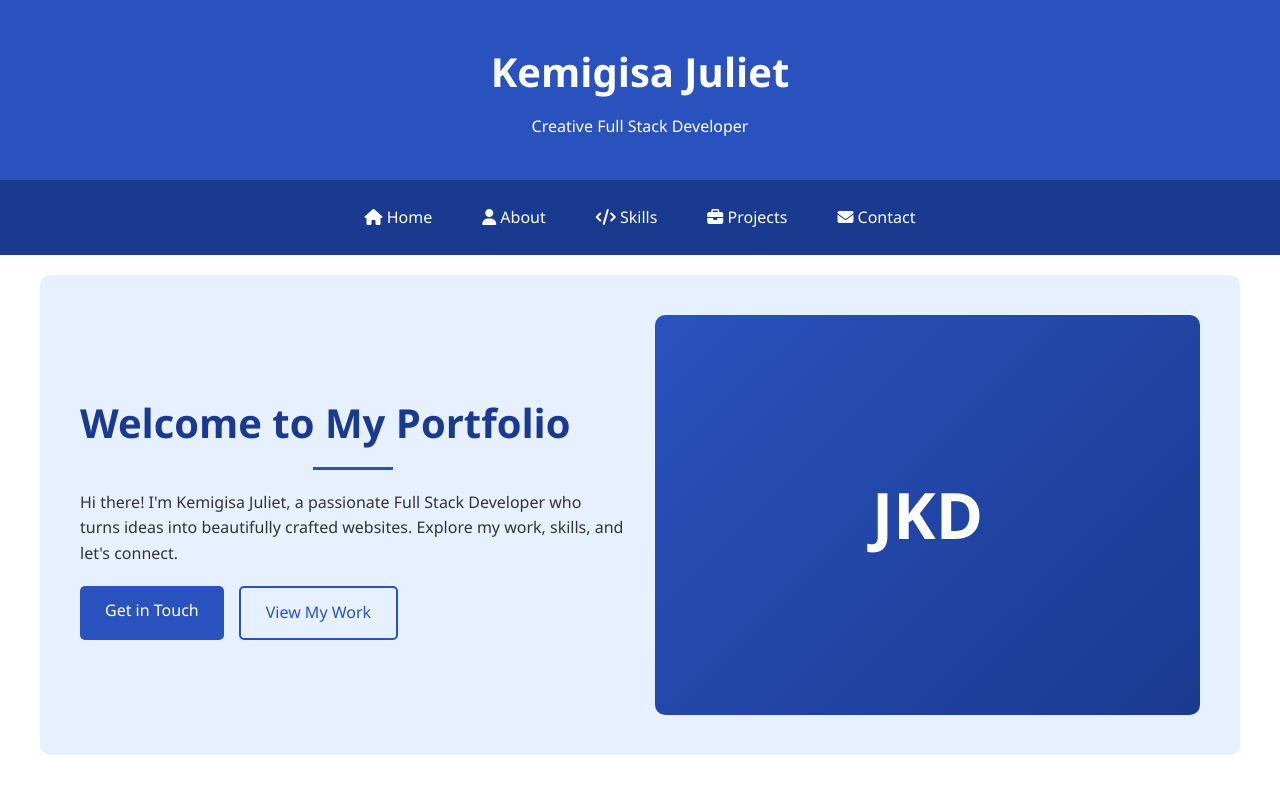
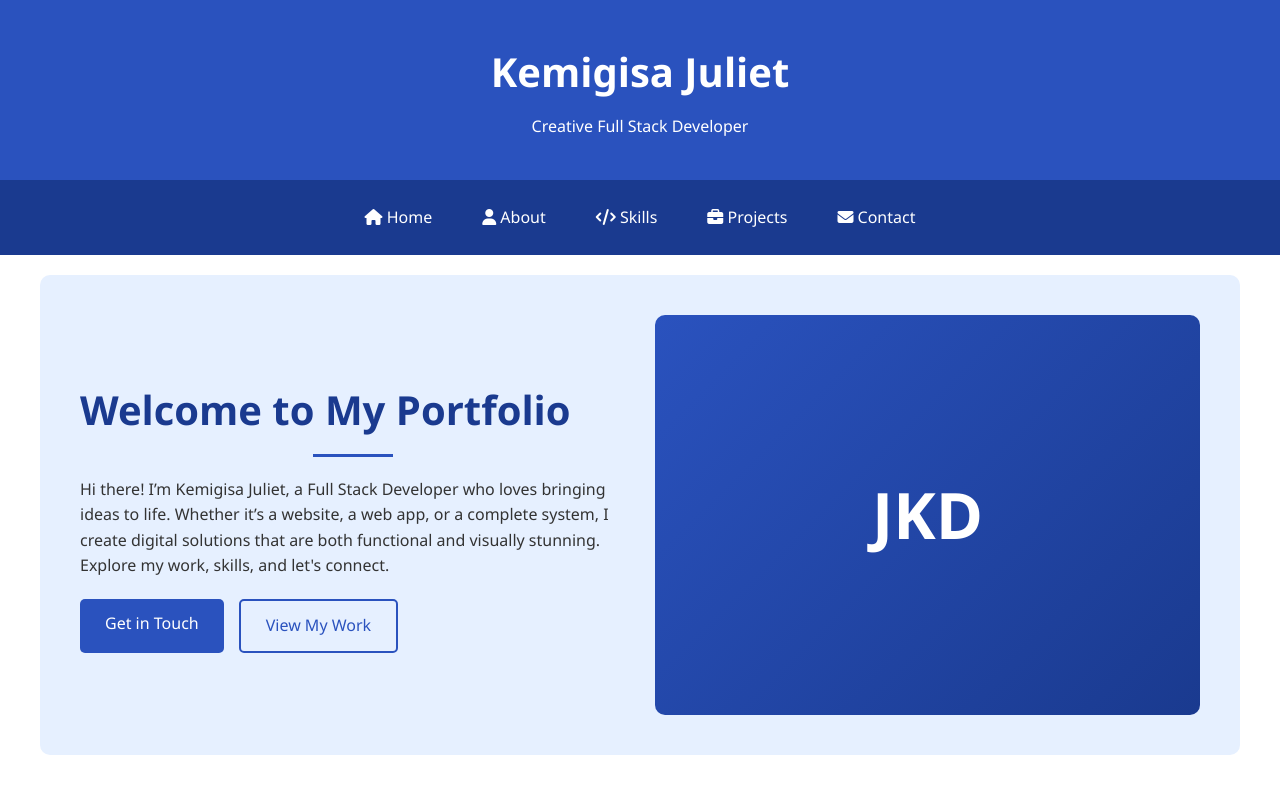
Before and after one commit to Juliet-ken22/Personal-Portfolio, a plain HTML site: page index.html in a window 1280 px wide. Shown: the top 800 px of the page. Drawn offline with Linux system fonts and the light colour scheme.

Commit message:
personal portifolio

```diff
--- a/index.html
+++ b/index.html
@@ -27,7 +27,7 @@
       <div class="hero-text">
         <h2>Welcome to My Portfolio</h2>
         <p>
-          Hi there! I'm Kemigisa Juliet, a passionate Full Stack Developer who turns ideas into beautifully crafted websites. Explore my work, skills, and let's connect.
+          Hi there! I’m Kemigisa Juliet, a Full Stack Developer who loves bringing ideas to life. Whether it’s a website, a web app, or a complete system, I create digital solutions that are both functional and visually stunning. Explore my work, skills, and let's connect.
         </p>
         <div class="cta-buttons">
           <a href="#contact" class="btn">Get in Touch</a>
```
